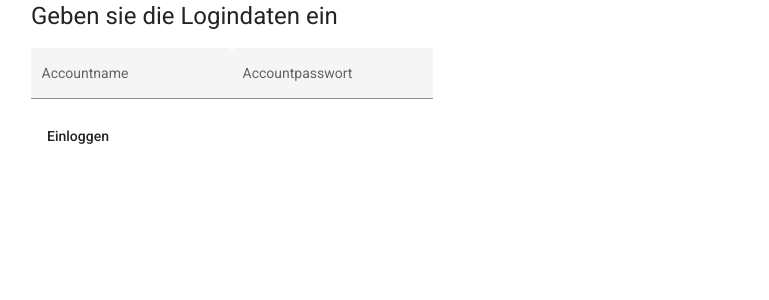
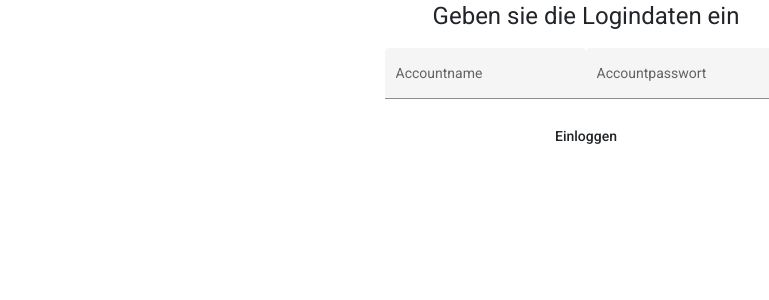
Before and after one commit to TazztheMonster/corona-verordnungen, an Angular app in the folder frontend/import/: page / in a window 1280 px wide. Shown: the top 300 px of the page, without its empty margins (54-823 px from the left). Built offline with nearby package versions, Linux system fonts and the light colour scheme.

Commit message:
did some loginwindows styling and started debugging http requests

```diff
--- a/frontend/import/src/app/loginwindow/loginwindow.component.html
+++ b/frontend/import/src/app/loginwindow/loginwindow.component.html
@@ -1,6 +1,6 @@
-
-<div *ngIf="!isViewable" class="container">
-  <h1 class="row">Geben sie die Logindaten ein</h1>
+<div class="container">
+  <div *ngIf="!isViewable" class="text-center">
+    <h1 class="h3 mb-3 font-weight-normal">Geben sie die Logindaten ein</h1>
     <mat-form-field appearance="fill">
       <mat-label>Accountname</mat-label>
       <input [(ngModel)]="enteredAccountName" matInput>
@@ -15,3 +15,4 @@
   </div>
 
   <app-mainwindow *ngIf="isViewable"></app-mainwindow>
+</div>
--- a/frontend/import/src/app/mainwindow/mainwindow.component.ts
+++ b/frontend/import/src/app/mainwindow/mainwindow.component.ts
@@ -2,6 +2,8 @@ import { Component, OnInit } from '@angular/core';
 import { Province } from '../models/province'
 import { ProvinceData } from '../models/provinceData'
 import { HttpClient } from '@angular/common/http';
+import { Observable, throwError } from 'rxjs';
+import { catchError, retry } from 'rxjs/operators';
 
 @Component({
   selector: 'app-mainwindow',
@@ -36,10 +38,12 @@ export class MainwindowComponent implements OnInit {
   updateAllProvinces(): void{
     this.provinces.forEach(element => {
       this.http.put(this.baseURL + this.provinceExtension, element);
+      console.log(element);
     });
 
     this.buildingTypes.forEach(element => {
       this.http.post(this.baseURL + this.buildingTypeExtension, element);
     })
   }
+
 }
```
Lines whose indentation alone changed are shown as unchanged.
